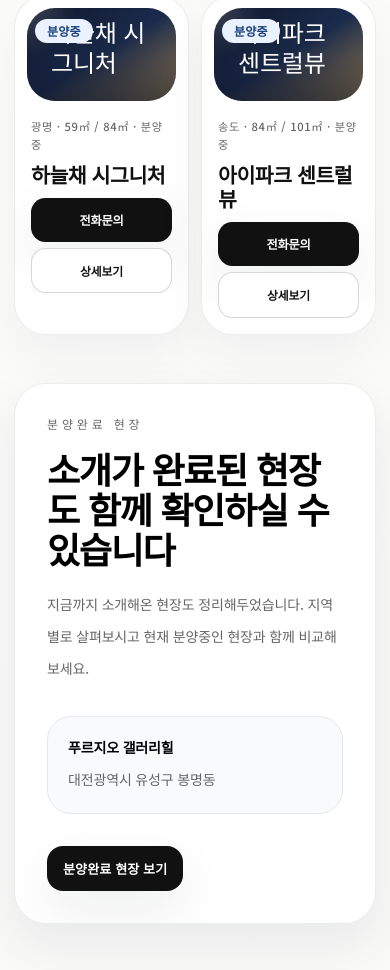
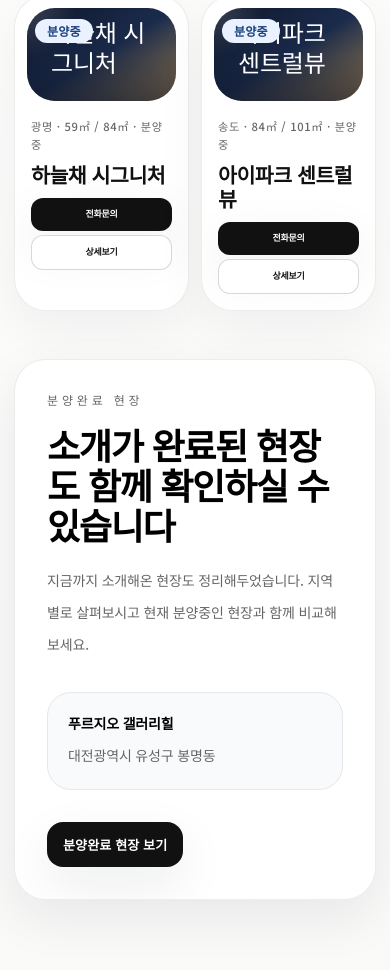
Before and after one commit to gj5x8v8xrv-a11y/qnsdid, a Next.js app: page / in a window 390 px wide. Shown: the part 1537-2507 px from the top of the page. Built offline with nearby package versions, Linux system fonts and the light colour scheme; no server answers.

Commit message:
Reduce mobile project card CTA size

```diff
--- a/src/components/site/project-card.tsx
+++ b/src/components/site/project-card.tsx
@@ -45,15 +45,15 @@ export function ProjectCard({ project }: { project: Project }) {
           </div>
         </dl>
 
-        <div className="flex flex-col gap-1.5 sm:flex-row sm:gap-3">
+          <div className="flex flex-col gap-1 sm:flex-row sm:gap-3">
             <a
-            className="button-primary min-h-[40px] rounded-[0.9rem] px-3 text-[0.76rem] font-semibold tracking-[-0.01em] sm:min-h-0 sm:flex-1 sm:rounded-full sm:px-5 sm:text-sm"
+              className="button-primary min-h-[30px] rounded-[0.75rem] px-2 text-[0.56rem] leading-none font-semibold tracking-[-0.02em] sm:min-h-0 sm:flex-1 sm:rounded-full sm:px-5 sm:text-sm"
               href={formatPhoneHref(project.contactPhone)}
             >
               전화문의
             </a>
             <Link
-            className="button-secondary min-h-[40px] rounded-[0.9rem] px-3 text-[0.74rem] font-semibold tracking-[-0.01em] sm:min-h-0 sm:flex-1 sm:rounded-full sm:px-5 sm:text-sm"
+              className="button-secondary min-h-[30px] rounded-[0.75rem] px-2 text-[0.56rem] leading-none font-semibold tracking-[-0.02em] sm:min-h-0 sm:flex-1 sm:rounded-full sm:px-5 sm:text-sm"
               href={`/projects/${project.slug}`}
             >
               상세보기
```
Lines whose indentation alone changed are shown as unchanged.
